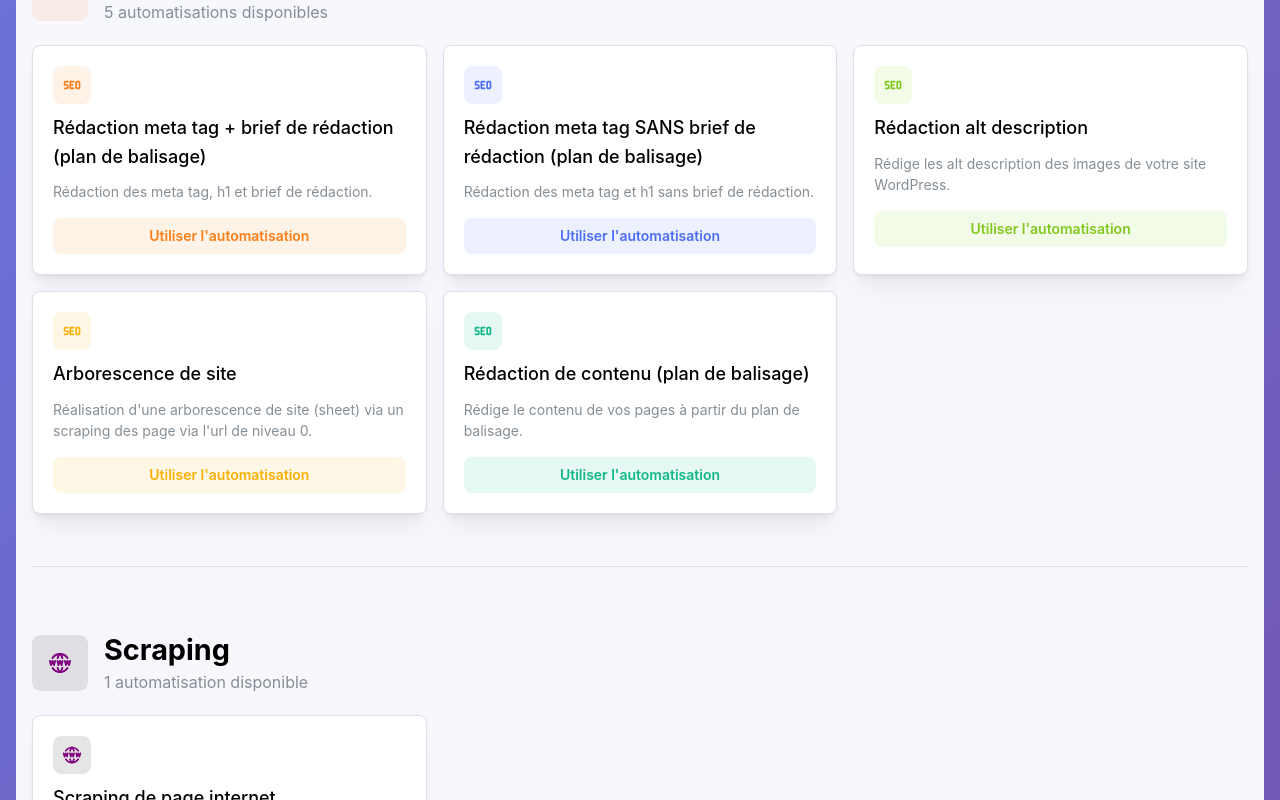
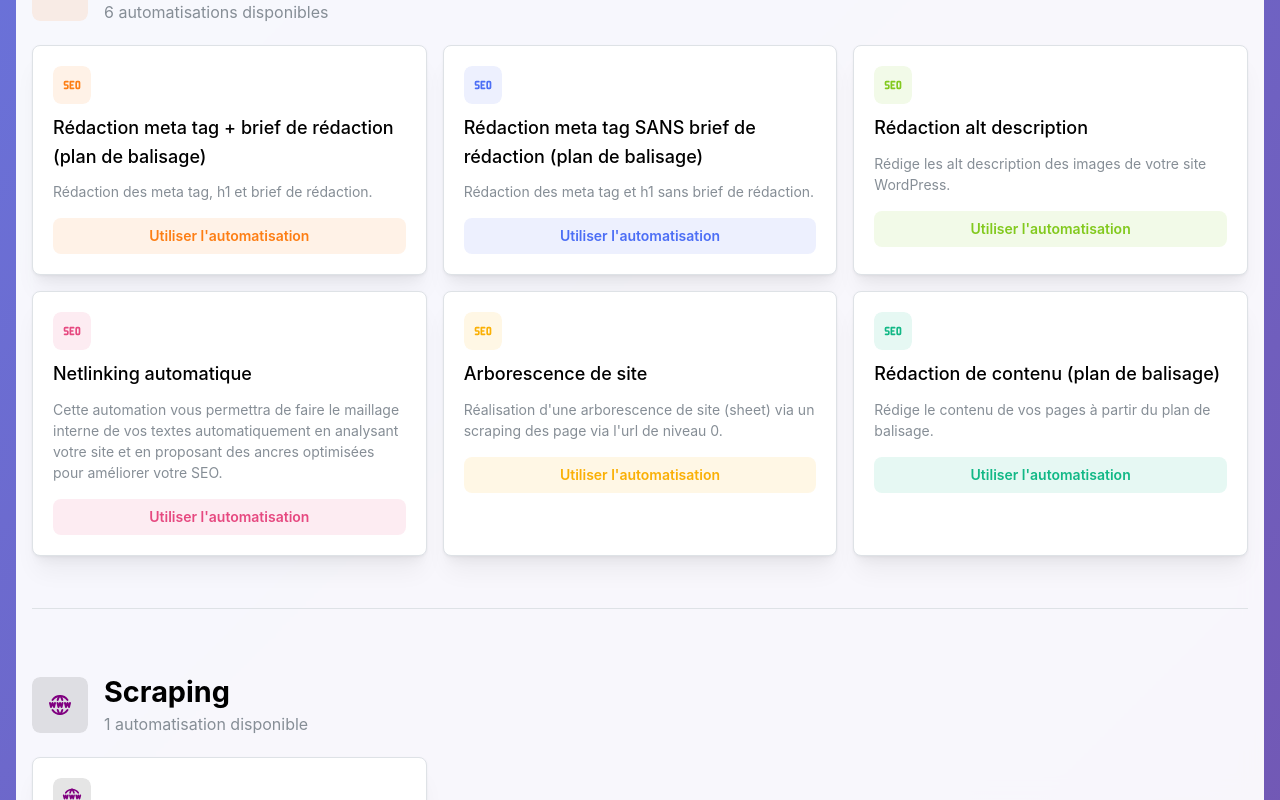
Before and after one commit to AllanVaccarizi/HubAutomation, a React (Create React App) app: page / in a window 1280 px wide. Shown: the part 1118-1918 px from the top of the page. Built offline with nearby package versions, Linux system fonts and the light colour scheme.

Commit message:
Ajout automation netlinking

```diff
--- a/src/App.js
+++ b/src/App.js
@@ -86,6 +86,15 @@ const automationsData = {
       pdfGuide: 'https://drive.google.com/file/d/1Q_I4K07Y9x-kMbpPB9PNH4_4cJC_1pVO/preview',
       icon: IconSeo,
       color: 'lime'
+    },
+    {
+      id: 'seo-netlinking',
+      title: 'Netlinking automatique',
+      description: 'Cette automation vous permettra de faire le maillage interne de vos textes automatiquement en analysant votre site et en proposant des ancres optimisées pour améliorer votre SEO.',
+      webhook: 'https://n8n.srv749948.hstgr.cloud/webhook/18e73ba2-e043-44bc-9e9c-1e1bc78ac7b9/chat',
+      pdfGuide: 'https://drive.google.com/file/d/19GHcj3oPej-MwfabS8gvt3mzkNjbaxlS/preview',
+      icon: IconSeo,
+      color: 'pink'
     },
     {
       id: 'seo-arborescence',
```
